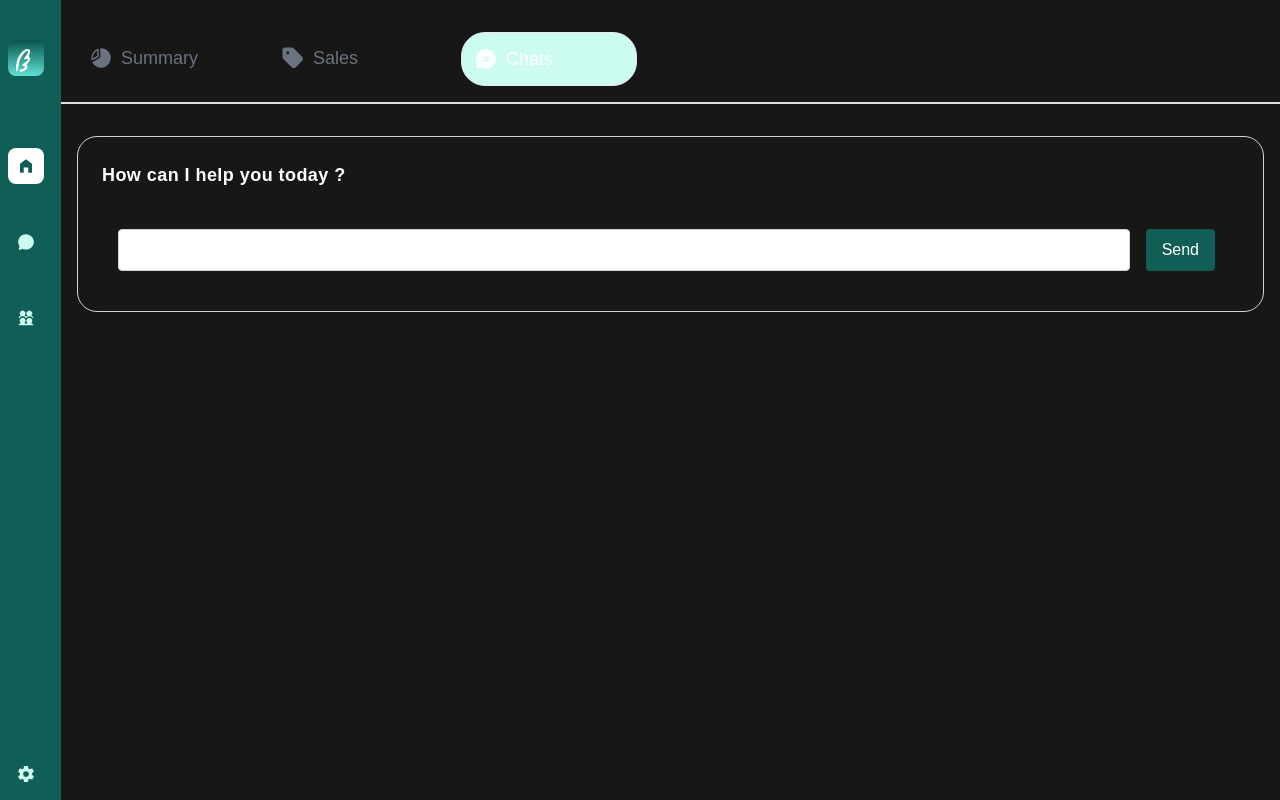
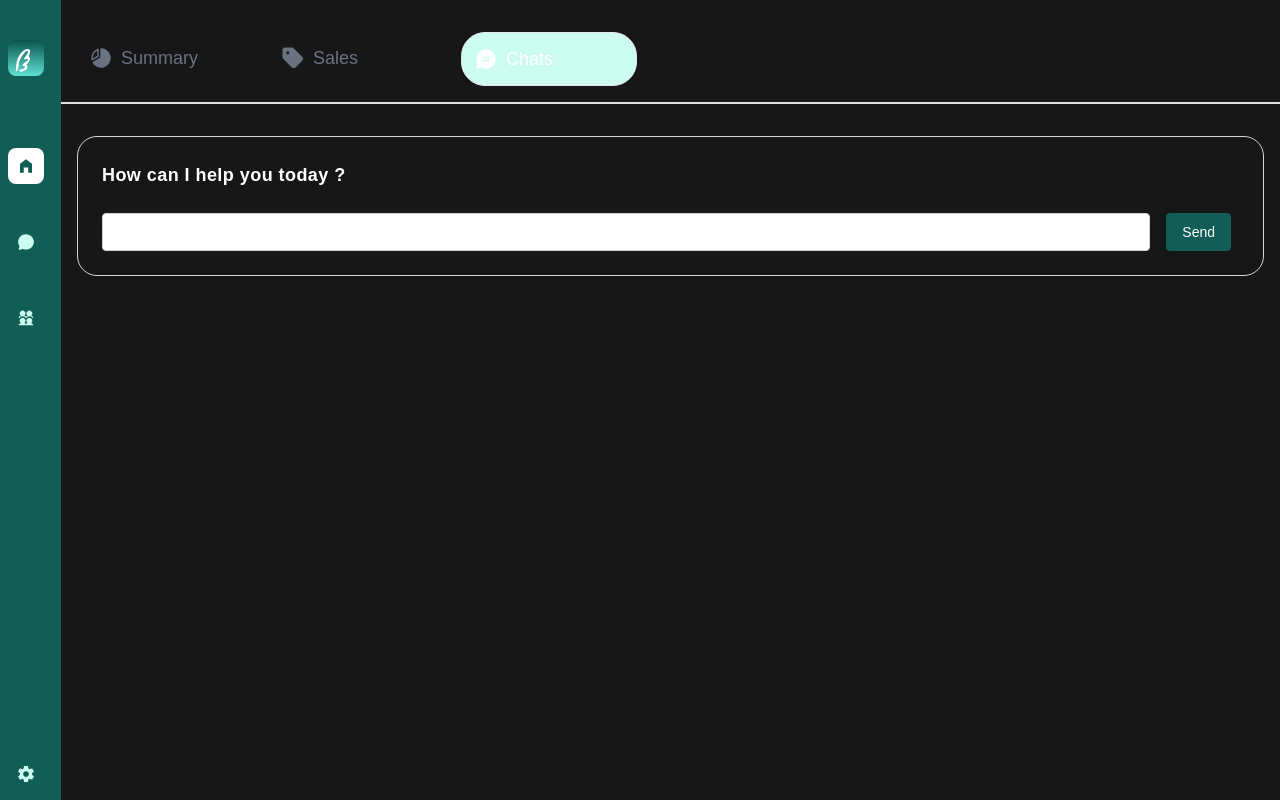
Before and after one commit to nikmish1/wingman-assignment, a Next.js app: page /chats in a window 1280 px wide. Built offline with nearby package versions, Linux system fonts and the light colour scheme.

Commit message:
feat: add pending state to Chat component for better user feedback during message sending

```diff
--- a/src/app/chats/page.tsx
+++ b/src/app/chats/page.tsx
@@ -10,11 +10,13 @@ const Chat = () => {
   );
   const [input, setInput] = useState("");
 
+  const [pending, setPending] = useState<boolean>();
+
   const handleSend = () => {
     if (input.trim()) {
       setMessages([...messages, { sender: "Me", text: input }]);
       setInput("");
-
+      setPending(true);
       fetch("/api/chat", {
         method: "POST",
         body: JSON.stringify({ message: input }),
@@ -24,6 +26,7 @@ const Chat = () => {
       })
         .then((res) => res.json())
         .then(({ data }) => {
+          setPending(false);
           setMessages((prev) => {
             return [...prev, { sender: "Bot", text: data[0].botResponse }];
           });
@@ -41,7 +44,7 @@ const Chat = () => {
     }
   };
   return (
-    <Card title="How can I help you today ?" className="m-4">
+    <Card title="How can I help you today ?" className="m-4 p-4">
       <div className="flex flex-col gap-60">
         {messages.length > 0 && (
           <div className="border-b-2 flex flex-col gap-7 border-[#DCDFE4] p-4 bg-slate-100">
@@ -53,7 +56,9 @@ const Chat = () => {
           </div>
         )}
 
-        <div className="flex flex-col lg:flex-row gap-4 p-4">
+        <div className="flex flex-col text-sm text-gray-500">
+          <div>{pending ? "Bot writing..." : ""}</div>
+          <div className="flex flex-col lg:flex-row gap-4">
             <Input
               className="lg:flex-grow"
               type="text"
@@ -66,6 +71,7 @@ const Chat = () => {
             </Button>
           </div>
         </div>
+      </div>
     </Card>
   );
 };
```
Lines whose indentation alone changed are shown as unchanged.
